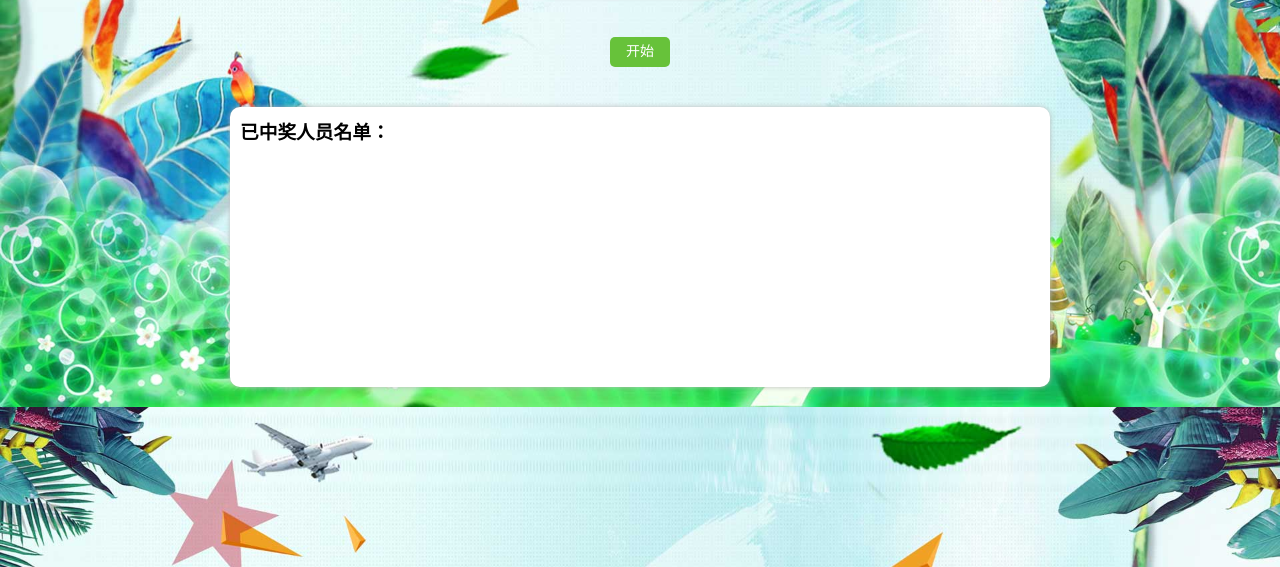
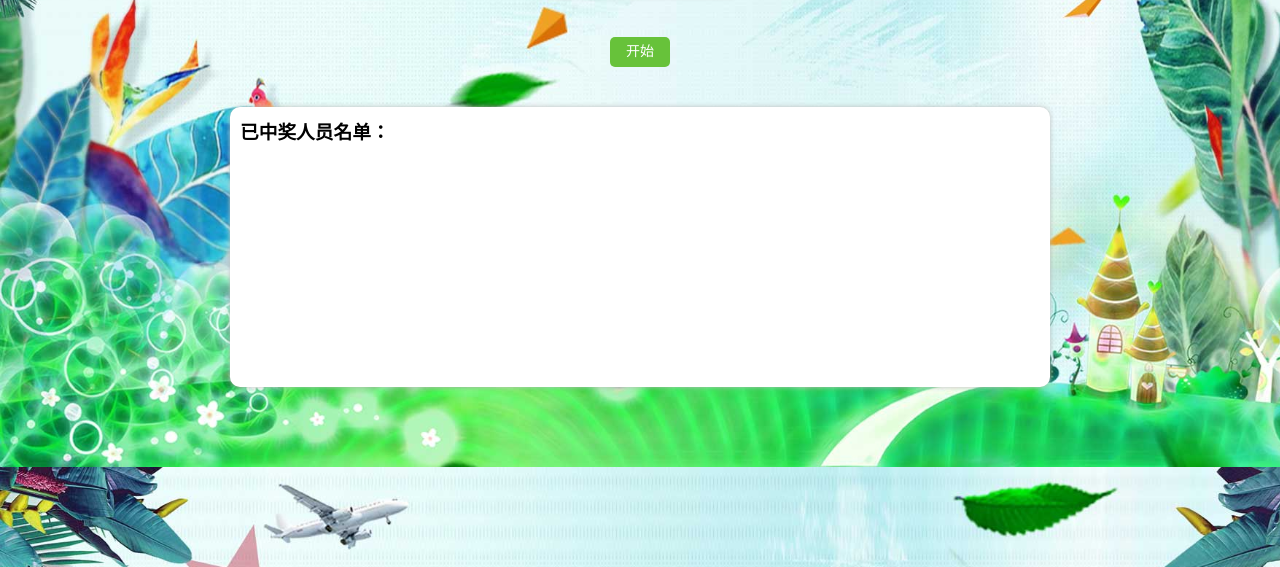
Before and after one commit to yijunsong-budidiao/lottery-system, a plain HTML site: page index.html in a window 1280 px wide. Shown: the part 233-800 px from the top of the page. Drawn offline with Linux system fonts and the light colour scheme.

Commit message:
🎨 style 样式优化

```diff
--- a/css/index.css
+++ b/css/index.css
@@ -1,15 +1,12 @@
-html {
+body {
+    margin: 0;
+    padding: 0;
     background-image: url('../images/bg.jpg');
     background-size: cover;
 }
-body {
-    margin: 0;
-    padding: 0;
-}
 .container {
-    position: absolute;
-    top: 10vh;
     width: 100%;
+    margin: 10vh 0;
 }
 .content {
     width: 200px;
@@ -54,7 +51,8 @@ body {
 }
 
 .prize {
-    width: 800px;
+    max-width: 800px;
+    width: 80%;
     height: 260px;
     background-color: #fff;
     box-shadow: 0 0 5px #bbb;
```
